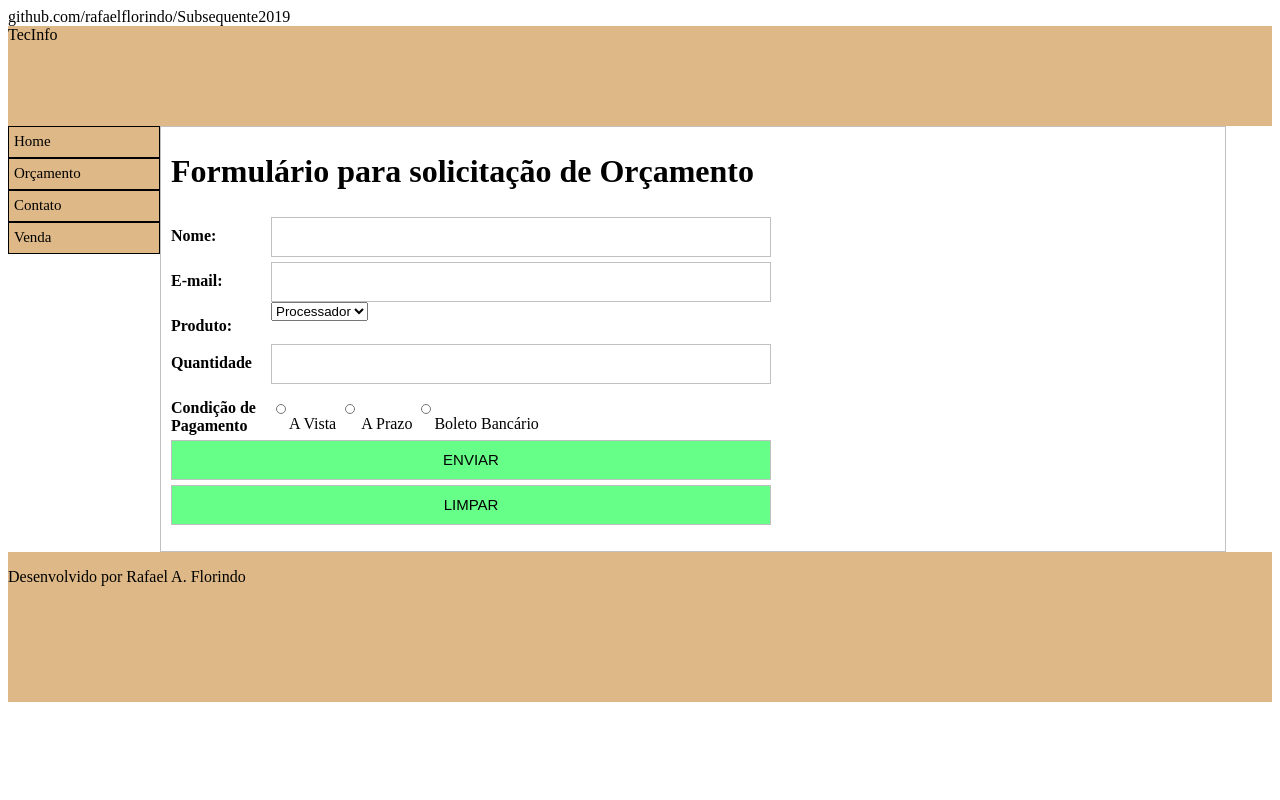
After one commit to rafaelflorindo/Subsequente2019, a PHP site: page /orcamento.html in a window 1280 px wide. The commit adds this page. Run offline with PHP 8.4, Linux system fonts and the light colour scheme.

Commit message:
Add files via upload

```diff
--- a/1.Info/trabalho1/estilo.css
+++ b/1.Info/trabalho1/estilo.css
@@ -89,3 +89,5 @@ textarea:focus {
 .caixaFormulario{
 	width: 600px;
 }
+
+.quantidade{} input[type=radio]{width: 10px;}
--- /dev/null
+++ b/1.Info/trabalho1/orcamento.html
@@ -0,0 +1,50 @@
+github.com/rafaelflorindo/Subsequente2019
+<html>
+<head>
+	<title>Portal de Informática</title>
+	<link type="text/css" rel="stylesheet" href="estilo.css">
+</head>
+<body>
+<div class="topo">TecInfo</div>
+<div class="menu">
+<ul>
+	<li><a href="index.html">Home</a></li>
+	<li><a href="orcamento.html">Orçamento</a></li>
+	<li><a href="contato.html">Contato</a></li>
+	<li><a href="venda.html">Venda</a></li>
+</ul>
+</div>
+<div class="conteudo">
+	<div class="caixaFormulario">
+	<form action="">
+	<h1>Formulário para solicitação de Orçamento</h1>
+		<label>Nome:</label>
+		<input type="text" name="nome"><br>
+		<label>E-mail:</label>
+		<input type="text" name="email"><br>
+		<label>Produto:</label>
+		<select name="produto">
+			<option value="Processador">Processador</option>
+			<option value="Fonte">Fonte</option>
+			<option value="Memória">Memória</option>
+			<option value="Mouse">Mouse</option>
+			<option value="Teclado">Teclado</option>
+			<option value="Gabinete">Gabinete</option>
+			<option value="HD">HD</option>
+		</select><br><br>
+		<label>Quantidade</label>
+		<input class="quantidade" type="text" name="quantidade"><br>
+		<label>Condição de Pagamento</label>
+		<input type="radio" name="condicaoPagamento" value="A Vista">A Vista
+		<input type="radio" name="condicaoPagamento" value="A Prazo"> A Prazo
+		<input type="radio" name="condicaoPagamento" value="Boleto bancário">Boleto Bancário
+		<input class="submit" type="submit" value="ENVIAR">
+		<input class="reset" type="reset" value="LIMPAR">
+	</form>
+	</div>
+</div>
+<div class="rodape">
+	<p>Desenvolvido por Rafael A. Florindo</p>
+</div>
+</body>
+</html>
```
